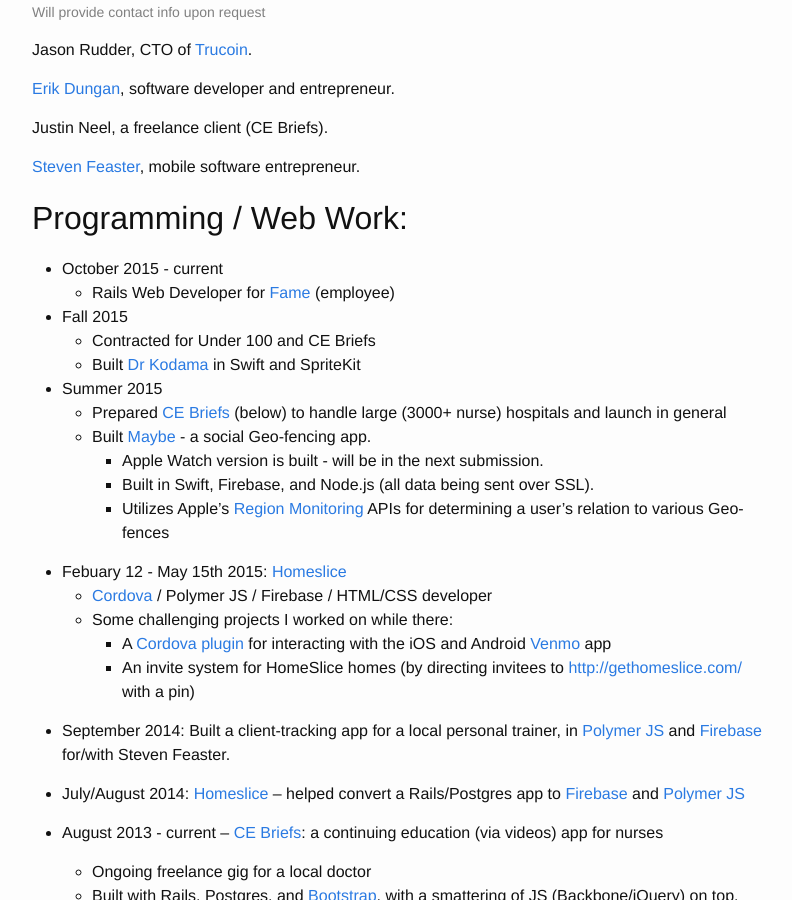
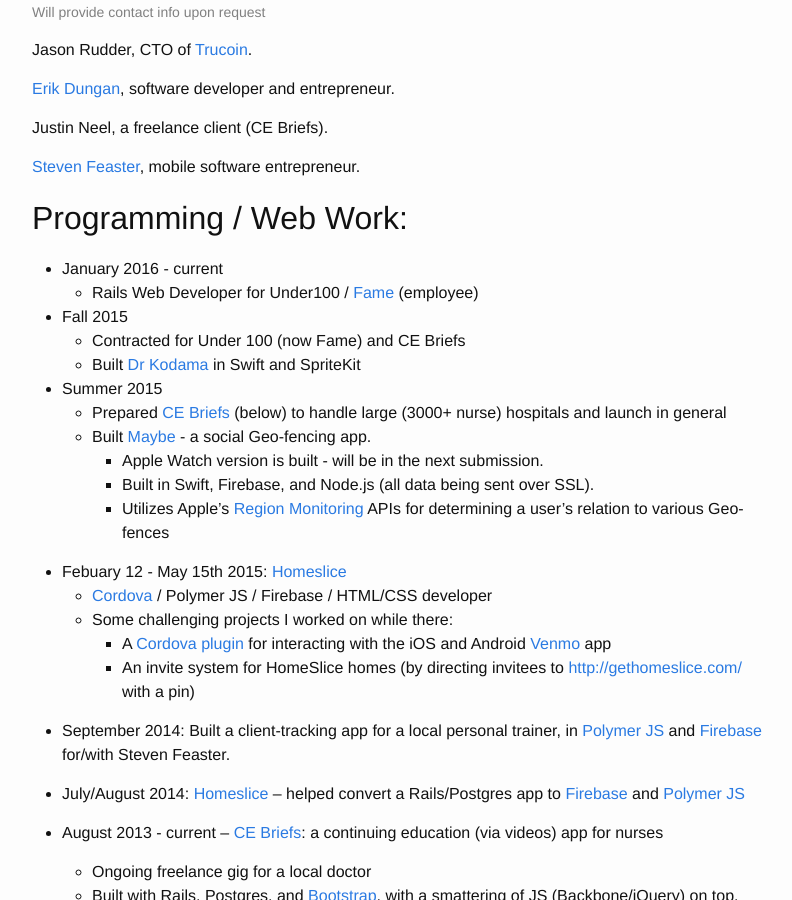
Before and after one commit to kmurph73/kmurph73.github.com, a Jekyll site: the page built from resume.md, in a window 1280 px wide and 900 px high, scrolled down 350 px. Shown: the whole window, without its empty margins (238-1030 px from the left). Built offline with Jekyll 4.4.1, drawn with Linux system fonts in a browser that asks for light colours.

Commit message:
blog stuff

```diff
--- /dev/null
+++ b/Gemfile
@@ -0,0 +1,4 @@
+source 'https://rubygems.org' do
+  gem 'jekyll'
+  # Gems here
+end
--- /dev/null
+++ b/_drafts/2017-11-01-id-based-querying.markdown
@@ -0,0 +1 @@
+id based querying article goes heah
--- a/resume.md
+++ b/resume.md
@@ -22,11 +22,11 @@
 [Steven Feaster](https://www.linkedin.com/in/stevenfeaster), mobile software entrepreneur.
 
 ## Programming / Web Work:
-* October 2015 - current
-  * Rails Web Developer for [Fame](https://www.fame.co/) (employee)
+* January 2016 - current
+  * Rails Web Developer for Under100 / [Fame](https://www.fame.co/) (employee)
 
 * Fall 2015
-  * Contracted for Under 100 and CE Briefs
+  * Contracted for Under 100 (now Fame) and CE Briefs
   * Built [Dr Kodama](https://itunes.apple.com/app/dr.-kodama/id1060934796) in Swift and SpriteKit
 
 * Summer 2015
```
Also changed, not shown: Gemfile.lock (added), _drafts/web_vs_native.markdown (line endings or trailing spaces), _posts/2016-06-03-etchosts.markdown (renamed from _posts/2016-06-2016-etchosts.markdown).
